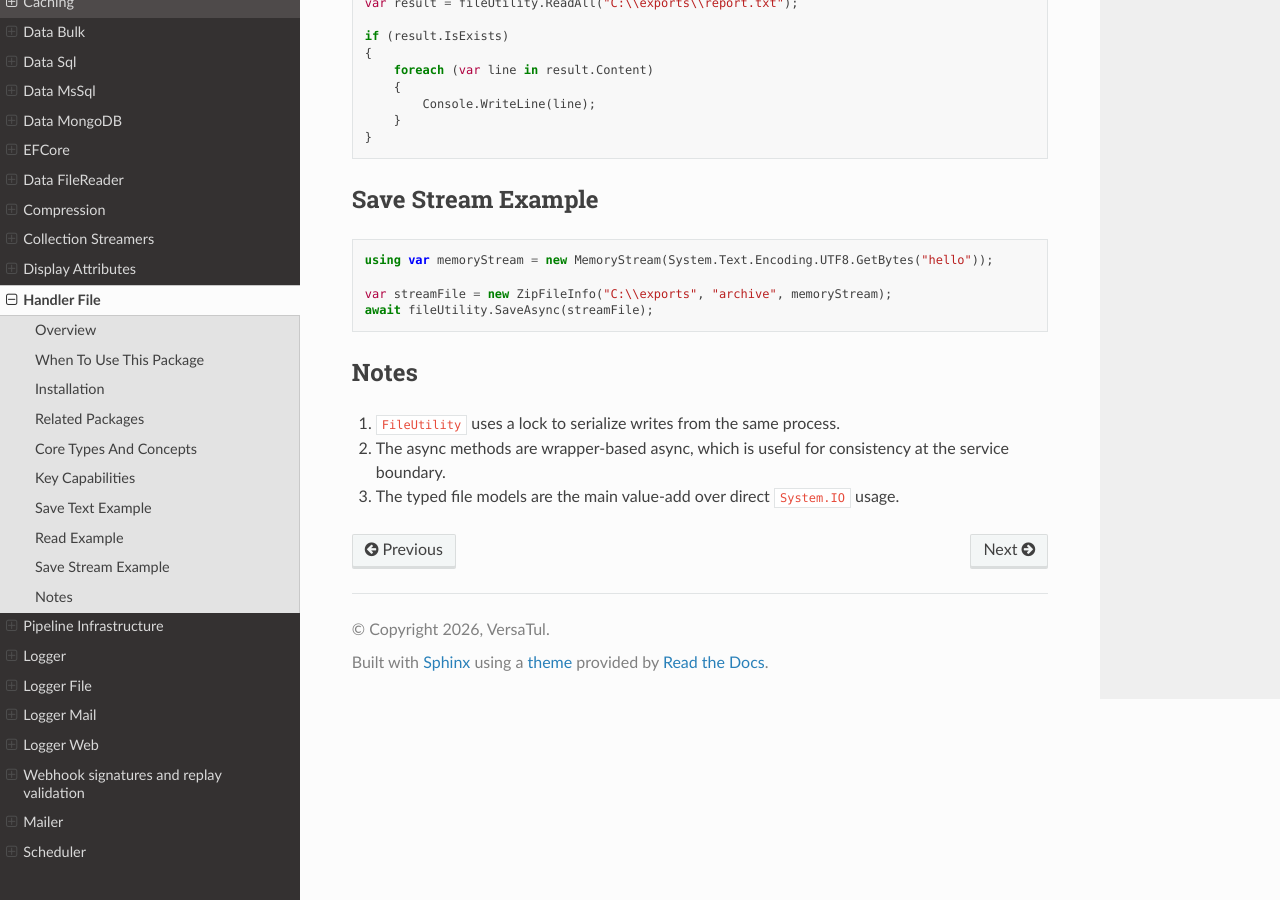
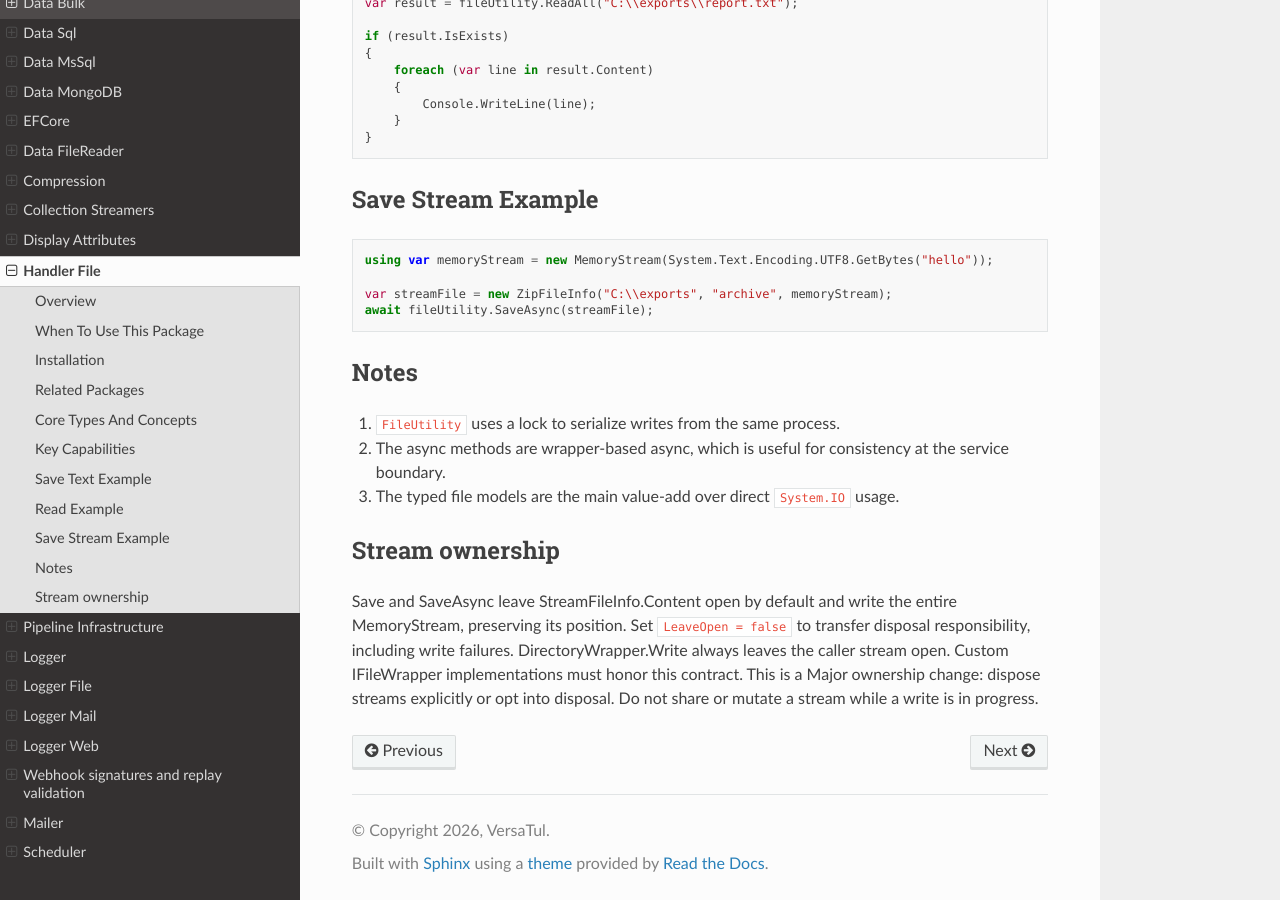
Before and after one commit to BjornWilliams/DocsVersaTul, a Sphinx documentation site: the page built from docs/source/handler-file.rst, in a window 1280 px wide and 900 px high, scrolled down 2043 px. Built offline with Sphinx 7.4.7 and the Read the Docs theme 3.1.0, drawn with Linux system fonts in a browser that asks for light colours.

Commit message:
Document caller-owned file streams
AB#2878 AB#2877

```diff
--- a/docs/source/handler-file.rst
+++ b/docs/source/handler-file.rst
@@ -113,3 +113,13 @@ Notes
 1. ``FileUtility`` uses a lock to serialize writes from the same process.
 2. The async methods are wrapper-based async, which is useful for consistency at the service boundary.
 3. The typed file models are the main value-add over direct ``System.IO`` usage.
+
+Stream ownership
+----------------
+
+Save and SaveAsync leave StreamFileInfo.Content open by default and write the entire
+MemoryStream, preserving its position. Set ``LeaveOpen = false`` to transfer disposal
+responsibility, including write failures. DirectoryWrapper.Write always leaves the
+caller stream open. Custom IFileWrapper implementations must honor this contract.
+This is a Major ownership change: dispose streams explicitly or opt into disposal.
+Do not share or mutate a stream while a write is in progress.
```
